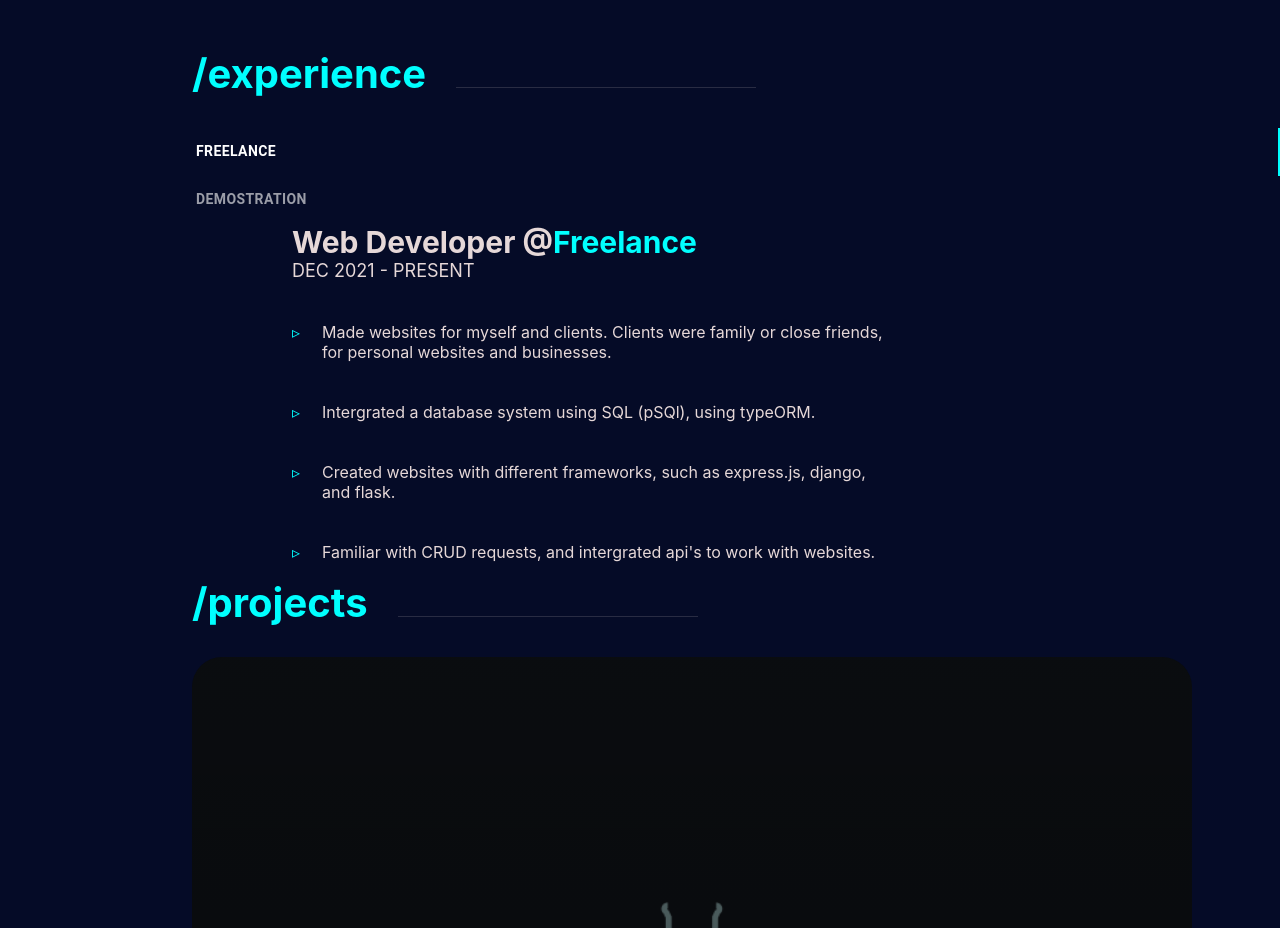
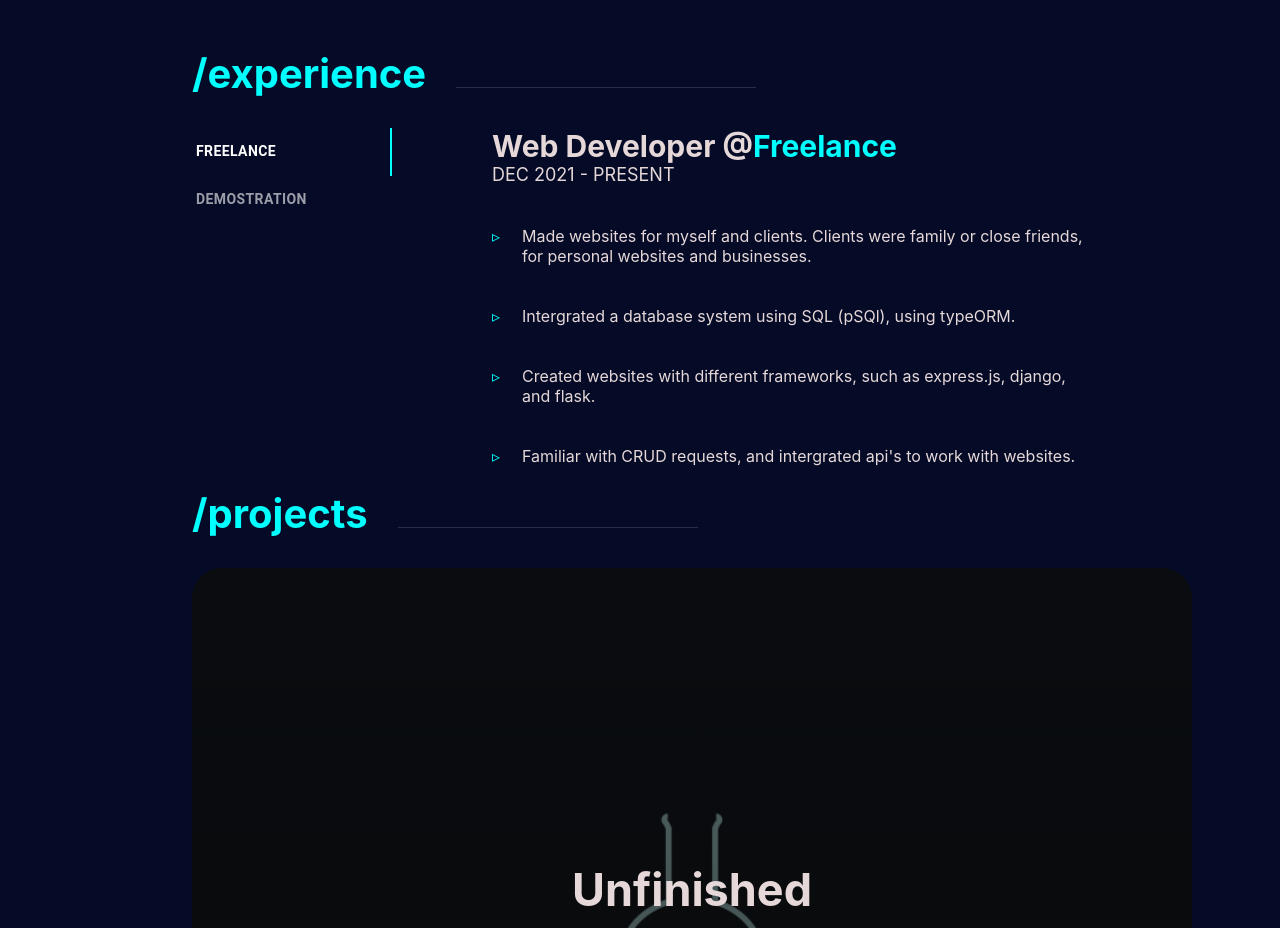
Before and after one commit to Alexk2309/alex_portfolio, a React (Create React App) app: page / in a window 1280 px wide. Shown: the part 1400-2328 px from the top of the page. Built offline with nearby package versions, Linux system fonts and the light colour scheme.

Commit message:
fixed a bug with migrations to mobile

```diff
--- a/src/components/experienceList.tsx
+++ b/src/components/experienceList.tsx
@@ -27,6 +27,10 @@ function ExperienceListings() {
     const mobileStyle = {
         display: 'flex',
         flexDirection: 'column'
+    }
+    const computerStyle = {
+        display: 'flex',
+        flexDirection: 'row'
     }
 
 
@@ -59,7 +63,7 @@ function ExperienceListings() {
     const keys: string[] =  Object.keys(JobList);
     return (
         <TabContext value={value}>
-            <Box sx={mobileStyle}>
+            <Box sx={isMobile ? mobileStyle : computerStyle}>
                 <TabList onChange={handleChange} orientation={'vertical'} textColor='inherit' TabIndicatorProps={{
                     style: { background: 'aqua'}
                 }} sx={{ minWidth: '200px'}}>
```
